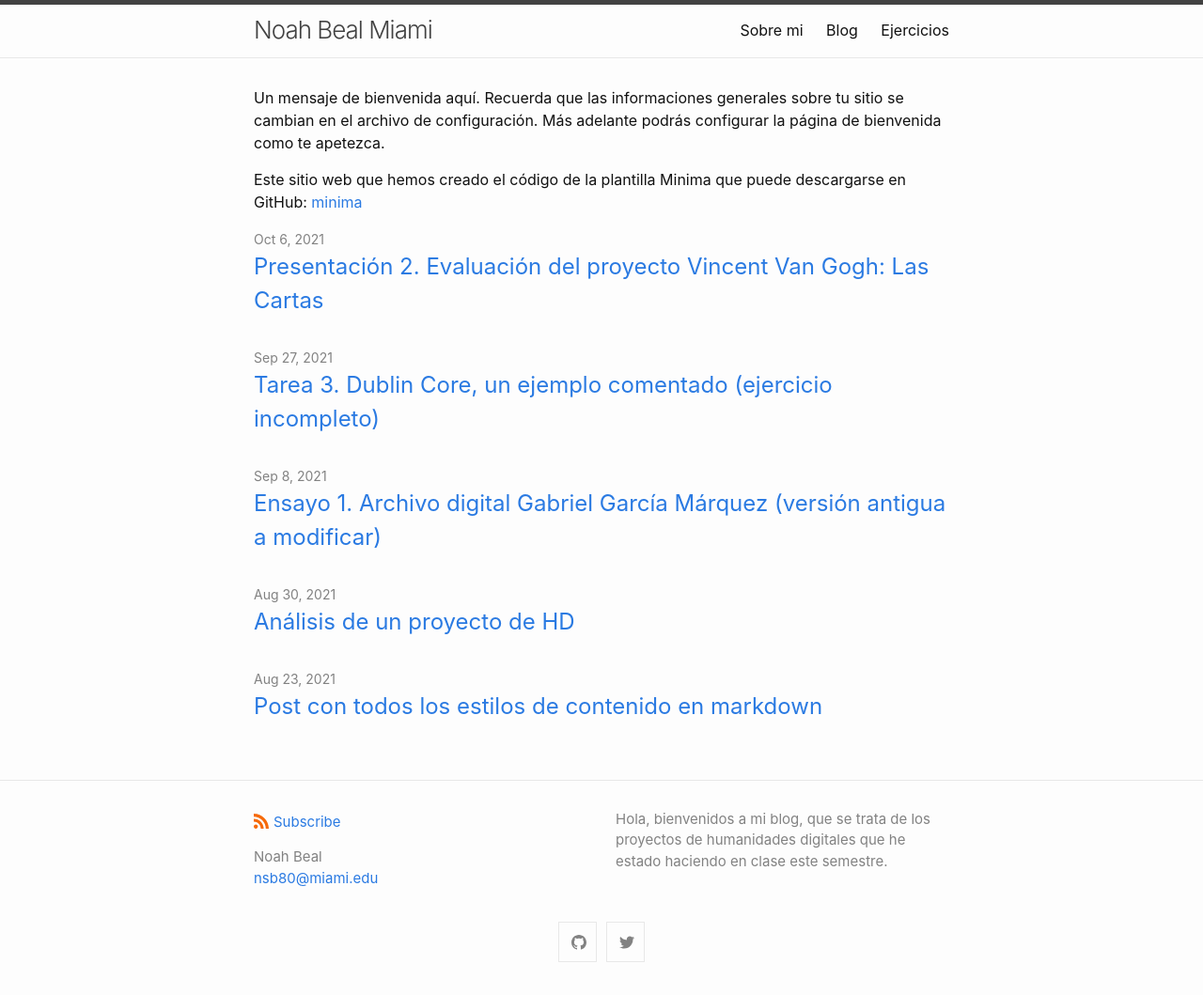
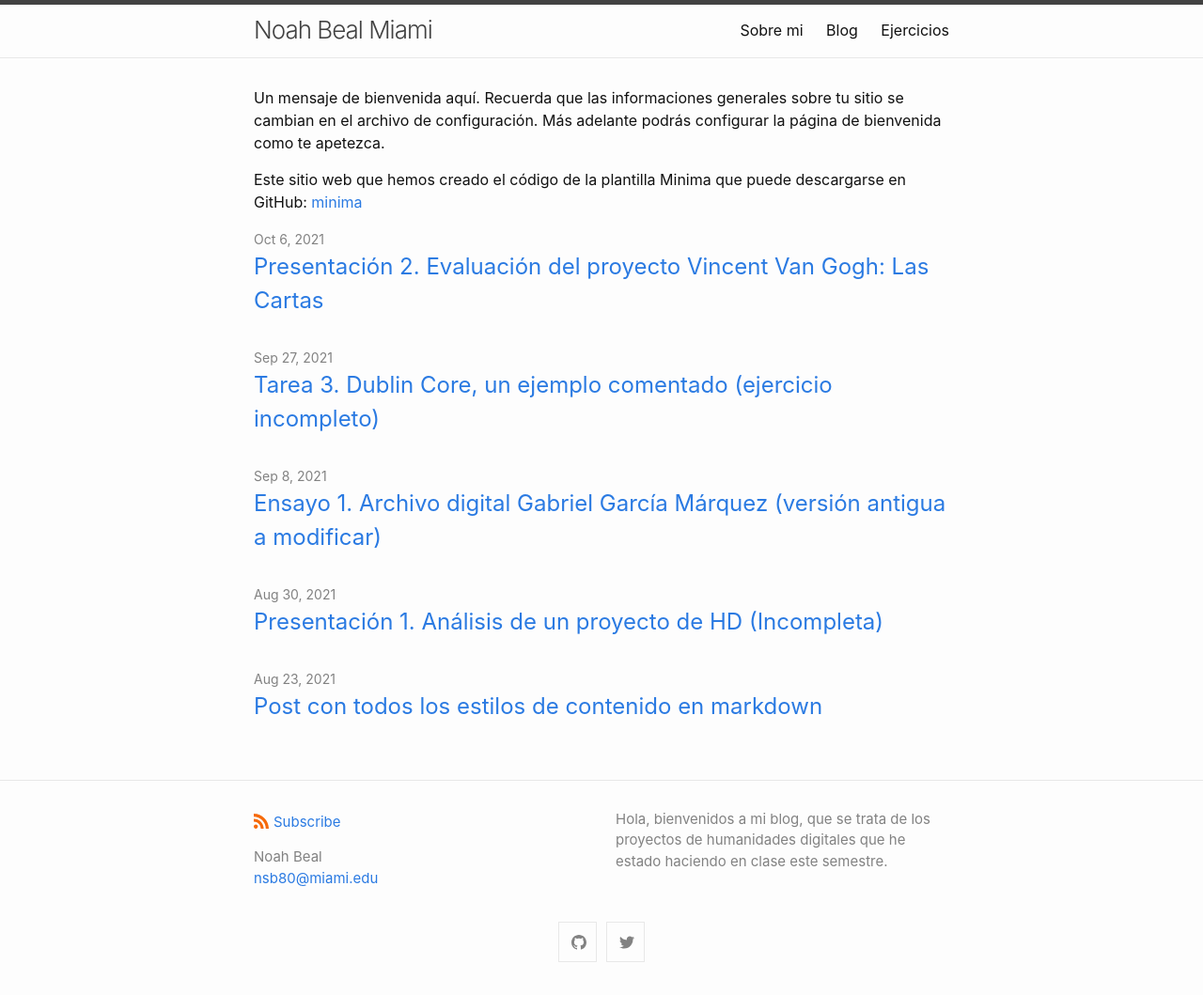
Before and after one commit to NoahBeal/NoahBeal.github.io, a Jekyll site: the page built from index.md, in a window 1280 px wide. Shown: the whole page at 94% size. Built offline with Jekyll 4.4.1, drawn with Linux system fonts in a browser that asks for light colours.

Commit message:
Update 2021-08-30-analisis-proyectoHD.md

```diff
--- a/_posts/2021-08-30-analisis-proyectoHD.md
+++ b/_posts/2021-08-30-analisis-proyectoHD.md
@@ -1,6 +1,6 @@
 ---
 layout: post
-title: "Análisis de un proyecto de HD"
+title: "Presentación 1. Análisis de un proyecto de HD (Incompleta)"
 date: 2021-08-30
 author: vuestro nombre
 ---
```
